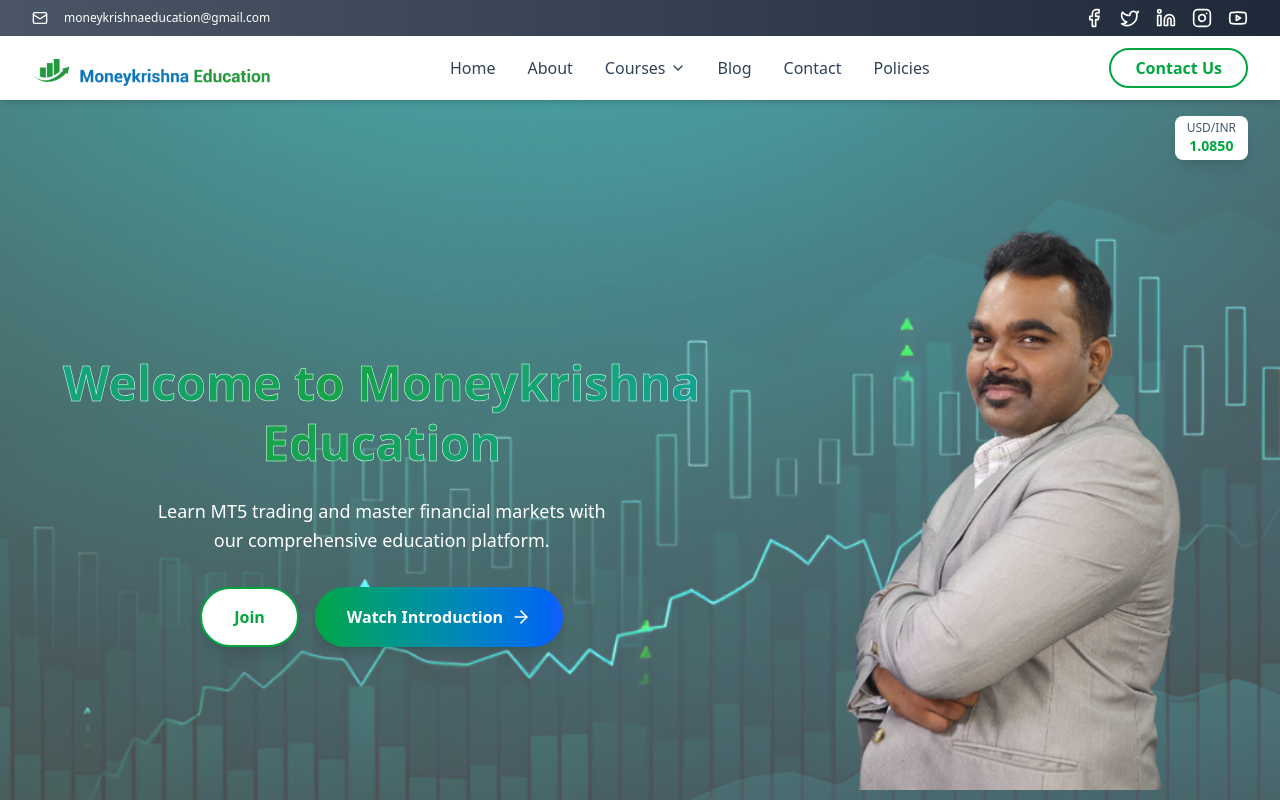
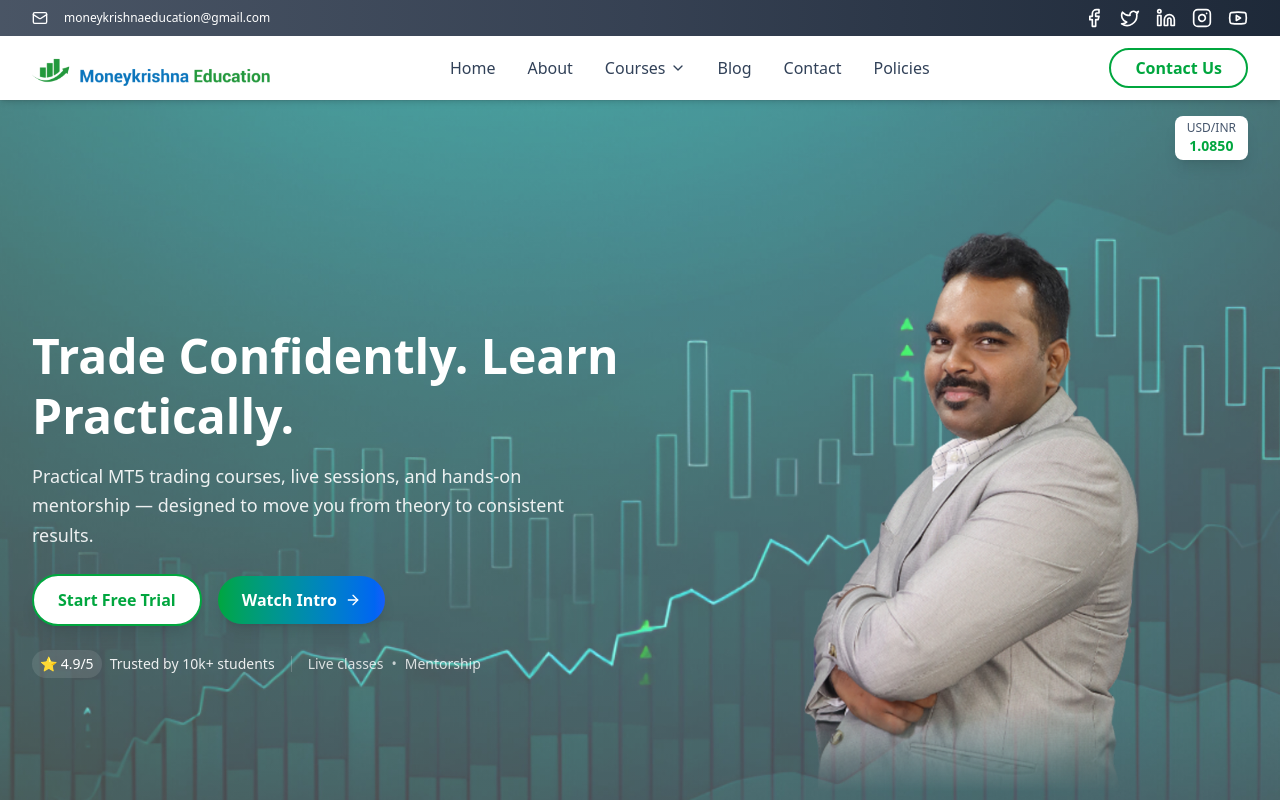
Before and after one commit to Moneykrishnaeducation/MKE, a React (Vite) app: page / in a window 1280 px wide. Shown: the top 800 px of the page. Built offline with nearby package versions, Linux system fonts and the light colour scheme; no server answers.

Commit message:
Hero Selection

```diff
--- a/src/Components/Home.jsx
+++ b/src/Components/Home.jsx
@@ -7,25 +7,81 @@
 
 const Home = () => {
   const [usdPrice, setUsdPrice] = useState('1.0850')
+  const prevUsdRef = useRef(usdPrice)
+  const [priceUpdated, setPriceUpdated] = useState(false)
+  const [lastUpdated, setLastUpdated] = useState(null)
   const [visibleSections, setVisibleSections] = useState({})
   const reviewsScrollRef = useRef(null)
   const location = useLocation()
+  const [heroMinHeight, setHeroMinHeight] = useState(null)
+
+  useEffect(() => {
+    // Calculate header + topbar height and set hero min-height so hero fills visible viewport
+    const updateHeroHeight = () => {
+      try {
+        const header = document.querySelector('header')
+        const topbar = document.querySelector('div.bg-gradient-to-r')
+        const headerHeight = header ? header.offsetHeight : 0
+        const topbarHeight = topbar ? topbar.offsetHeight : 0
+        const total = headerHeight + topbarHeight
+        // Use calc with px offset to ensure hero occupies remaining viewport
+        setHeroMinHeight(`calc(100vh - ${total}px)`)
+      } catch (e) {
+        setHeroMinHeight(null)
+      }
+    }
+
+    updateHeroHeight()
+    window.addEventListener('resize', updateHeroHeight)
+    return () => window.removeEventListener('resize', updateHeroHeight)
+  }, [])
 
   useEffect(() => {
     const fetchPrice = async () => {
+      // Try primary source, then fallback if necessary
+      const tryPrimary = async () => {
+        const res = await fetch('https://api.exchangerate-api.com/v4/latest/USD')
+        if (!res.ok) throw new Error(`Primary API failed: ${res.status}`)
+        const data = await res.json()
+        if (!data || !data.rates || !data.rates.INR) throw new Error('Primary API missing INR rate')
+        return Number(data.rates.INR)
+      }
+
+      const tryFallback = async () => {
+        // exchangerate.host is free and supports CORS
+        const res = await fetch('https://api.exchangerate.host/latest?base=USD&symbols=INR')
+        if (!res.ok) throw new Error(`Fallback API failed: ${res.status}`)
+        const data = await res.json()
+        if (!data || !data.rates || !data.rates.INR) throw new Error('Fallback API missing INR rate')
+        return Number(data.rates.INR)
+      }
+
       try {
-        const response = await fetch('https://api.exchangerate-api.com/v4/latest/USD')
-        const data = await response.json()
-        const eurPrice = data.rates.INR
-        setUsdPrice(eurPrice.toFixed(2))
+        let rate = null
+        try {
+          rate = await tryPrimary()
+        } catch (primaryErr) {
+          console.warn('Primary exchange API failed, trying fallback:', primaryErr)
+          rate = await tryFallback()
+        }
+
+        const formatted = rate ? rate.toFixed(2) : usdPrice
+
+        if (formatted !== prevUsdRef.current) {
+          prevUsdRef.current = formatted
+          setUsdPrice(formatted)
+          setPriceUpdated(true)
+          setTimeout(() => setPriceUpdated(false), 1400)
+        }
+        setLastUpdated(new Date().toISOString())
       } catch (error) {
-        console.log('Error fetching price:', error)
-        setUsdPrice('1.0850')
+        console.error('All exchange API attempts failed:', error)
       }
     }
 
+    // initial fetch + interval
     fetchPrice()
-    const interval = setInterval(fetchPrice, 30000) // Update every 30 seconds
+    const interval = setInterval(fetchPrice, 10000) // Update every 10 seconds
     return () => clearInterval(interval)
   }, [])
 
@@ -217,6 +273,10 @@
         .animate-scale-in {
           animation: scaleIn 0.6s ease-out;
         }
+        .price-flash {
+          box-shadow: 0 8px 20px rgba(16,185,129,0.18);
+          transform: translateY(-2px);
+        }
         .scroll-animate {
           opacity: 0;
           transform: translateY(30px);
@@ -271,46 +331,65 @@
         {/* Live USD Price */}
         <div className="absolute top-4 right-8 bg-white bg-opacity-90 px-3 py-1 rounded-lg shadow-lg z-20 animate-float">
           <p className="text-slate-600 text-xs font-medium">USD/INR</p>
-          <p className="text-green-600 text-sm text-center font-bold">{usdPrice}</p>
+          <p aria-live="polite" className={`text-green-600 text-sm text-center font-bold transition-all ${priceUpdated ? 'price-flash' : ''}`}>{usdPrice}</p>
         </div>
 
         {/* Content */}
-        <div className="max-w-screen-2xl h-screen (100vh) mx-auto px-4 sm:px-6 lg:px-8 py-32 h-full flex items-center relative z-10" data-animate id="hero-section">
-          <div className="grid md:grid-cols-[1fr_0.67fr] gap-12 items-center justify-items-center w-full">
+        <div className="max-w-screen-2xl min-h-screen mx-auto px-4 sm:px-6 lg:px-8 py-28 flex items-center relative z-10" data-animate id="hero-section" role="banner" aria-labelledby="hero-heading" aria-describedby="hero-subheading" style={{ minHeight: heroMinHeight || '100vh' }}>
+          <div className="grid md:grid-cols-[1fr_0.9fr] gap-12 items-center justify-items-center w-full relative z-10">
             {/* Left Content */}
-            <div className={`text-center ${visibleSections['hero-section'] ? 'scroll-animate-left visible' : 'scroll-animate-left'}`}>
-              <h1 className="text-3xl lg:text-5xl font-bold mb-6 leading-tight gradient-text">
-                Welcome to Moneykrishna Education
+            <div className={`text-center md:text-left ${visibleSections['hero-section'] ? 'scroll-animate-left visible' : 'scroll-animate-left'}`}>
+              <h1 id="hero-heading" className="text-3xl lg:text-5xl font-extrabold mb-4 leading-tight text-white">
+                Trade Confidently. Learn Practically.
               </h1>
 
-              <p className="text-lg text-white mb-8 leading-relaxed max-w-md mx-auto animate-fade-in-up">
-                Learn MT5 trading and master financial markets with our comprehensive education platform.
+              <p id="hero-subheading" className="text-lg text-white/90 mb-6 leading-relaxed max-w-xl mx-auto md:mx-0 animate-fade-in-up">
+                Practical MT5 trading courses, live sessions, and hands-on mentorship — designed to move you from theory to consistent results.
               </p>
 
-              <div className="flex gap-4 justify-center">
+              <div className="flex flex-col sm:flex-row gap-4 justify-center md:justify-start items-center">
                 <Link
                   to="/course"
-                  className="inline-flex items-center gap-2 px-8 py-4 rounded-full border-2 border-green-600 bg-white text-green-600 font-semibold hover:bg-green-600 hover:text-white transition-all shadow-lg hover:shadow-2xl hover:scale-105 animate-scale-in"
+                  aria-label="Join course - start learning with MoneyKrishna"
+                  className="inline-flex items-center gap-2 px-6 py-3 rounded-full border-2 border-green-600 bg-white text-green-600 font-semibold hover:bg-green-600 hover:text-white transition-all shadow-lg hover:shadow-2xl hover:scale-105 animate-scale-in"
                 >
-                  Join
+                  Start Free Trial
                 </Link>
                 <a
                   href="https://youtu.be/kEI9B1ISUTY?si=ZfEU6uDeyHirgpmh"
                   target="_blank"
                   rel="noopener noreferrer"
-                  className="inline-flex items-center gap-2 px-8 py-4 rounded-full bg-gradient-to-r from-green-600 to-blue-600 text-white font-semibold hover:from-green-700 hover:to-blue-700 transition-all shadow-lg hover:shadow-2xl hover:scale-105 animate-scale-in"
+                  aria-label="Watch introduction video"
+                  className="inline-flex items-center gap-2 px-6 py-3 rounded-full bg-gradient-to-r from-green-600 to-blue-600 text-white font-semibold hover:from-green-700 hover:to-blue-700 transition-all shadow-lg hover:shadow-2xl hover:scale-105 animate-scale-in"
                 >
-                  Watch Introduction <ArrowRight className="w-5 h-5" />
+                  Watch Intro <ArrowRight className="w-4 h-4" />
                 </a>
+              </div>
+
+              <div className="mt-6 flex flex-col sm:flex-row items-center gap-4 text-sm text-white/90">
+                <div className="flex items-center gap-2">
+                  <span className="inline-block bg-white/10 text-white px-2 py-1 rounded-full">⭐ 4.9/5</span>
+                  <span>Trusted by 10k+ students</span>
+                </div>
+                <div className="hidden sm:block border-l border-white/20 h-4"></div>
+                <div className="flex items-center gap-2 text-white/80">
+                  <span className="font-medium">Live classes</span>
+                  <span className="text-sm text-white/70">•</span>
+                  <span className="font-medium">Mentorship</span>
+                </div>
               </div>
             </div>
 
             {/* Right Image - Trading Image */}
-            <div className={`flex justify-center items-center w-full h-[580px] ${visibleSections['hero-section'] ? 'scroll-animate-right visible' : 'scroll-animate-right'}`}>
+            <div className={`flex justify-center items-end w-full h-[580px] overflow-hidden ${visibleSections['hero-section'] ? 'scroll-animate-right visible' : 'scroll-animate-right'}`}>
               <img
                 src={sirImg}
                 alt="Trading Chart"
                 className="w-full h-full object-cover"
+                style={{
+                  WebkitMaskImage: 'linear-gradient(to bottom, black 0%, black 85%, transparent 100%)',
+                  maskImage: 'linear-gradient(to bottom, black 0%, black 85%, transparent 100%)'
+                }}
               />
             </div>
           </div>
```
